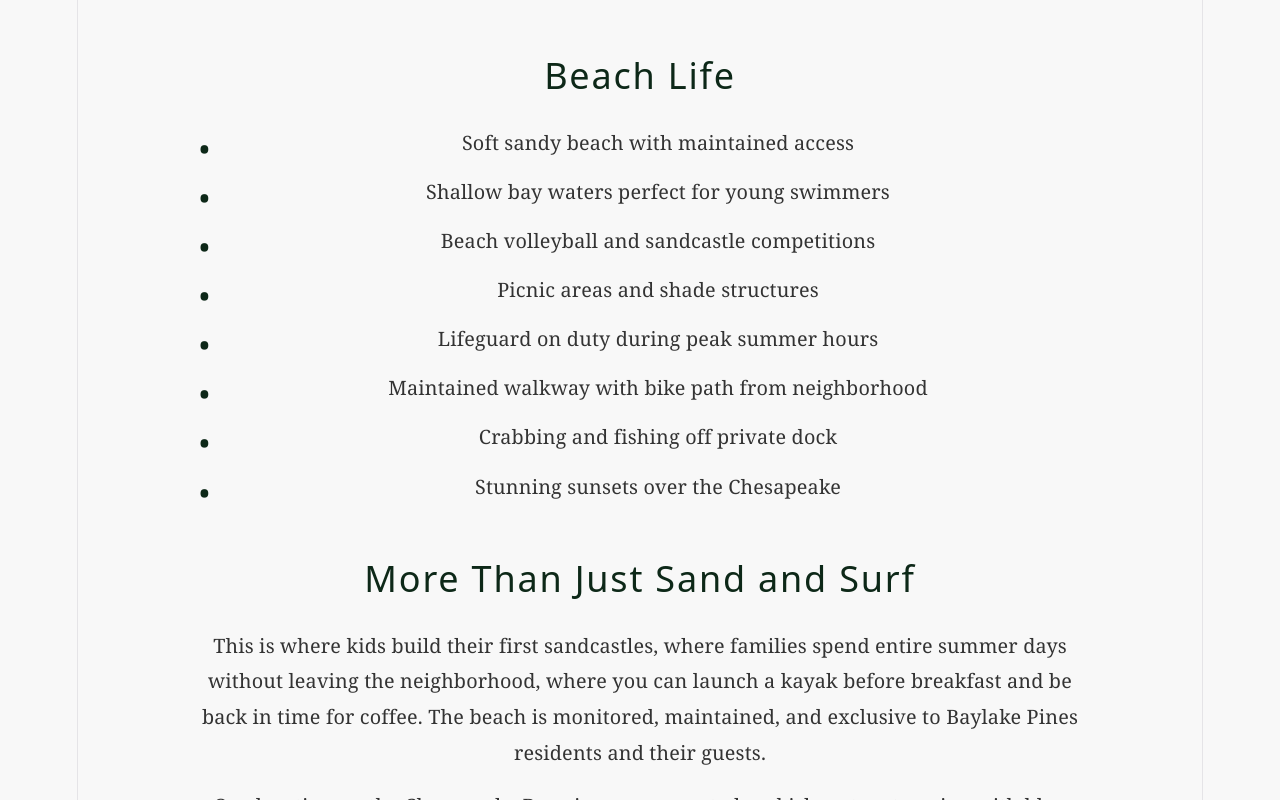
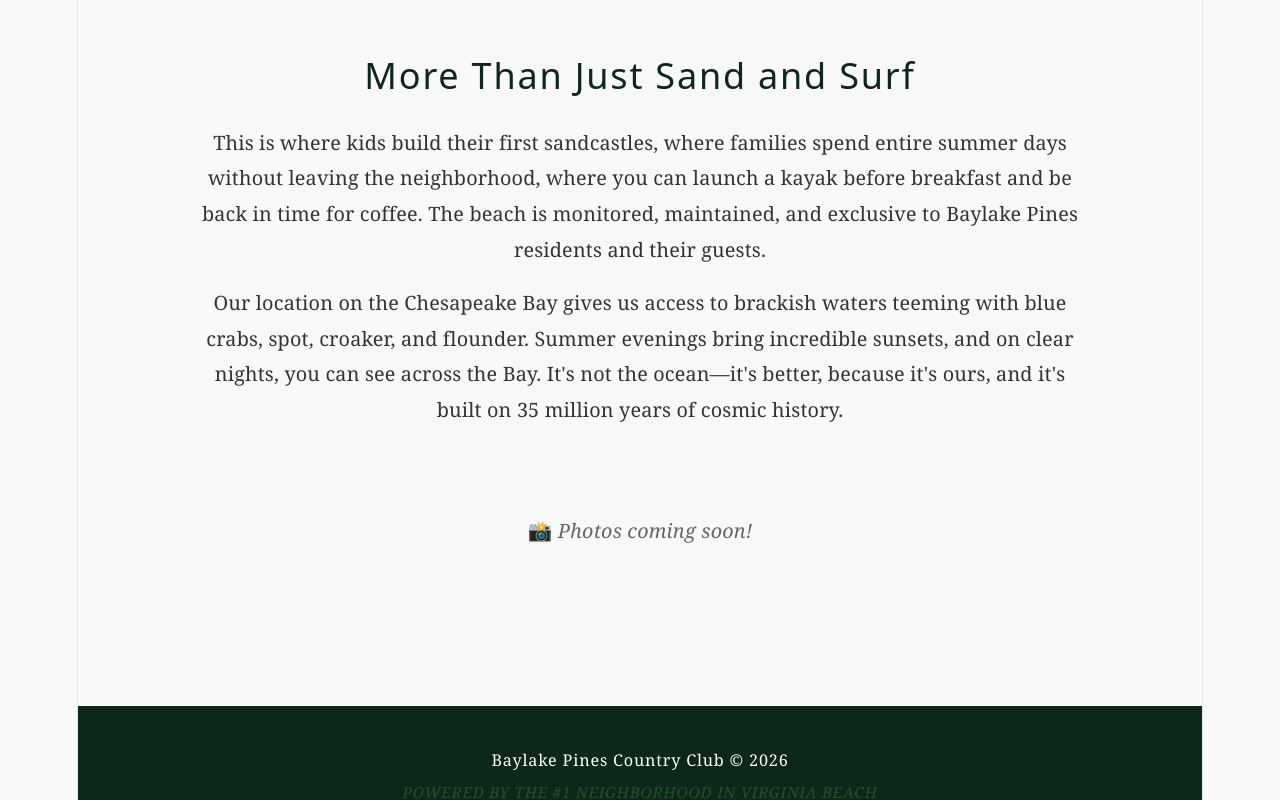
Before and after one commit to swimnerdtim/baylake-pines, a React (Vite) app: page /beach in a window 1280 px wide. Shown: the part 1020-1820 px from the top of the page. Built offline with nearby package versions, Linux system fonts and the light colour scheme.

Commit message:
Remove Beach Life bullet list section

```diff
--- a/src/pages/Beach.jsx
+++ b/src/pages/Beach.jsx
@@ -36,20 +36,6 @@
         </div>
 
         <div className="content-block">
-          <h2>Beach Life</h2>
-          <ul className="feature-list">
-            <li>Soft sandy beach with maintained access</li>
-            <li>Shallow bay waters perfect for young swimmers</li>
-            <li>Beach volleyball and sandcastle competitions</li>
-            <li>Picnic areas and shade structures</li>
-            <li>Lifeguard on duty during peak summer hours</li>
-            <li>Maintained walkway with bike path from neighborhood</li>
-            <li>Crabbing and fishing off private dock</li>
-            <li>Stunning sunsets over the Chesapeake</li>
-          </ul>
-        </div>
-
-        <div className="content-block">
           <h2>More Than Just Sand and Surf</h2>
           <p>
             This is where kids build their first sandcastles, where families spend
```
